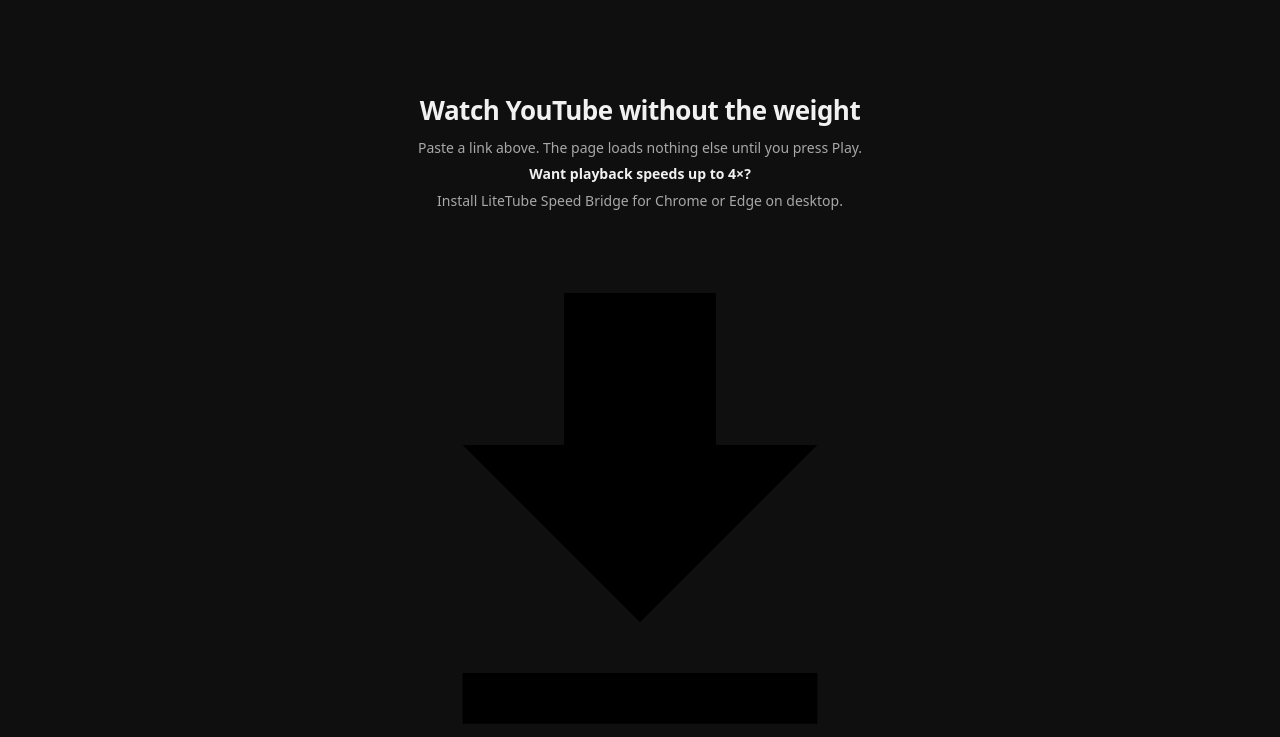
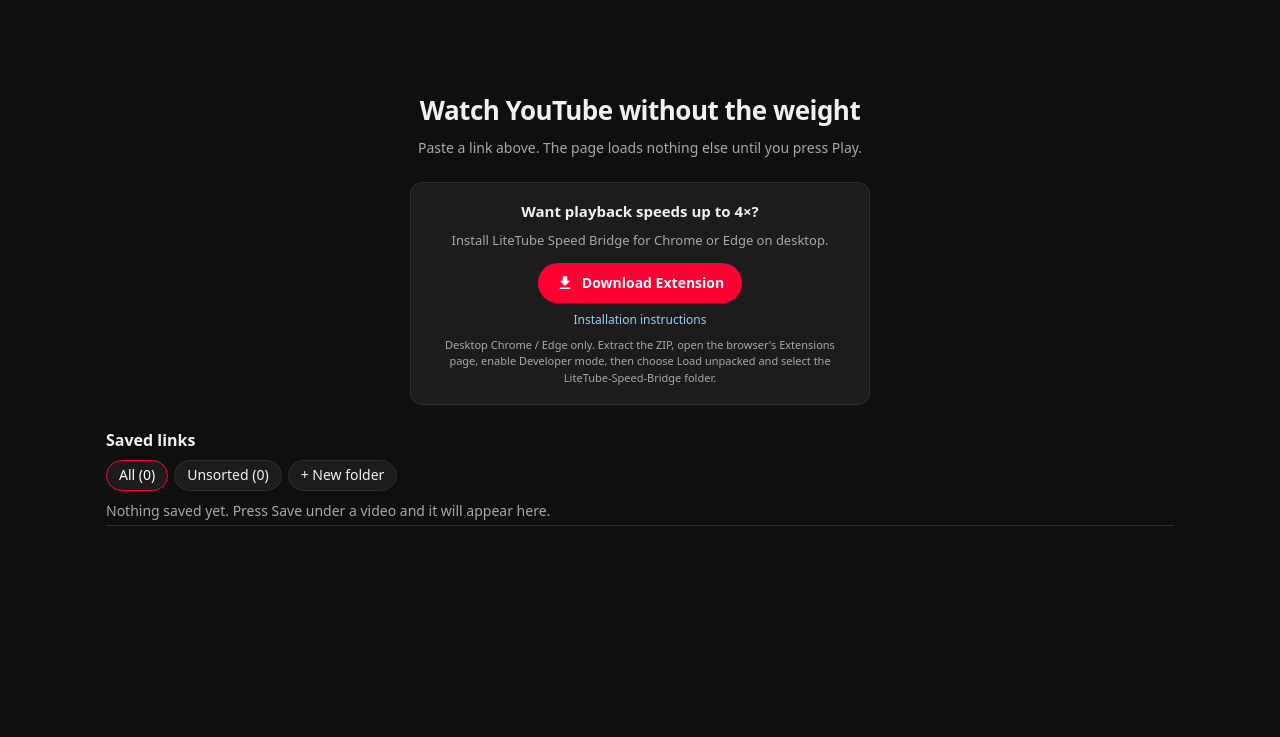
Before and after one commit to Bitto29/litetube, a browser extension: page index.html in a window 1280 px wide. Shown: the part 63-800 px from the top of the page. Drawn offline with Linux system fonts and the light colour scheme.

Commit message:
Style the extension download card

```diff
--- a/style.css
+++ b/style.css
@@ -266,3 +266,23 @@ body.theater .more,body.theater .box{margin-left:16px;margin-right:16px}
 #fastVideo{position:absolute;inset:0;z-index:1;width:100%;height:100%;display:block;background:#000}
 .player.fast #ytMount{visibility:hidden}
 .btn.txt{font-size:12px;font-weight:700;padding:6px 8px}
+
+
+/* ---------- LiteTube extension download ---------- */
+.extension-promo{
+  margin:24px auto 0;padding:18px;max-width:460px;
+  border:1px solid var(--bd);border-radius:12px;background:var(--panel);
+  display:flex;flex-direction:column;align-items:center;gap:8px;
+}
+.extension-promo strong{font-size:15px;color:var(--fg)}
+.extension-promo p{margin:0;color:var(--mut);font-size:13px}
+.extension-download{
+  display:inline-flex;align-items:center;justify-content:center;gap:8px;
+  margin-top:5px;padding:10px 18px;border-radius:22px;
+  background:var(--acc);color:#fff;text-decoration:none;font-weight:650;
+}
+.extension-download:hover{filter:brightness(1.12)}
+.extension-download svg{width:18px;height:18px;fill:currentColor}
+.extension-guide{font-size:12px;color:#9cc8ff;text-decoration:none}
+.extension-guide:hover{text-decoration:underline}
+.extension-promo .extension-note{max-width:390px;font-size:11px;line-height:1.5}
```
